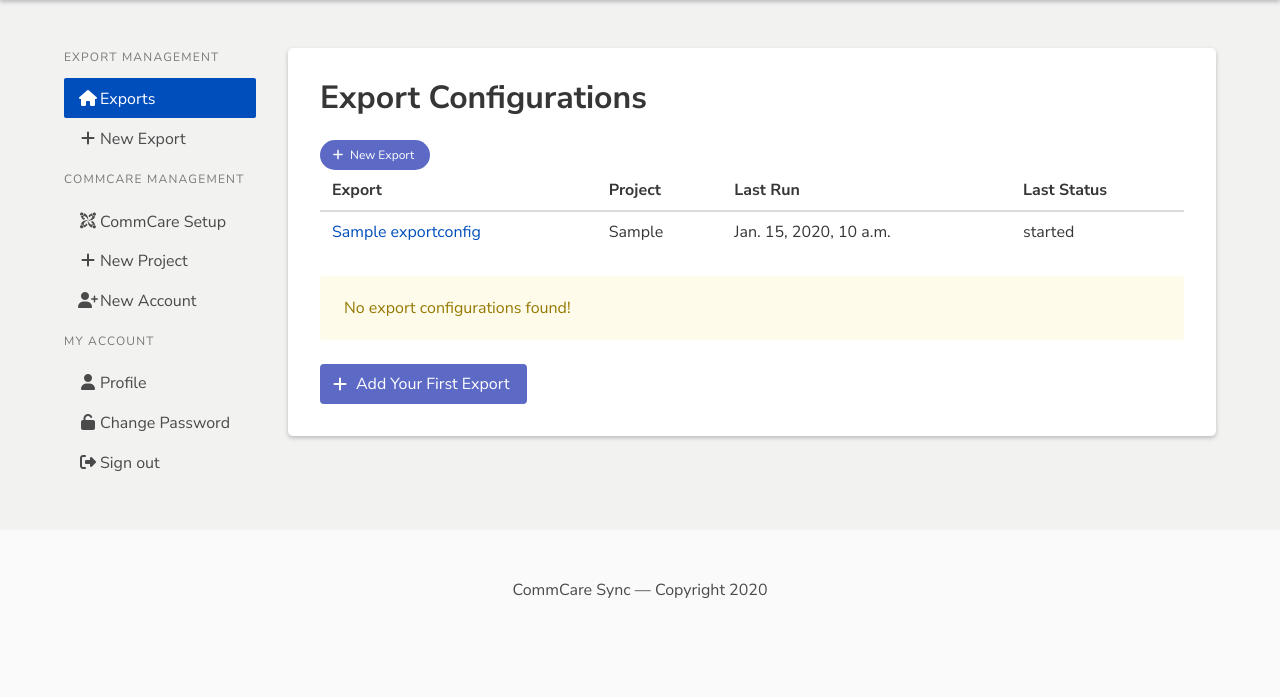
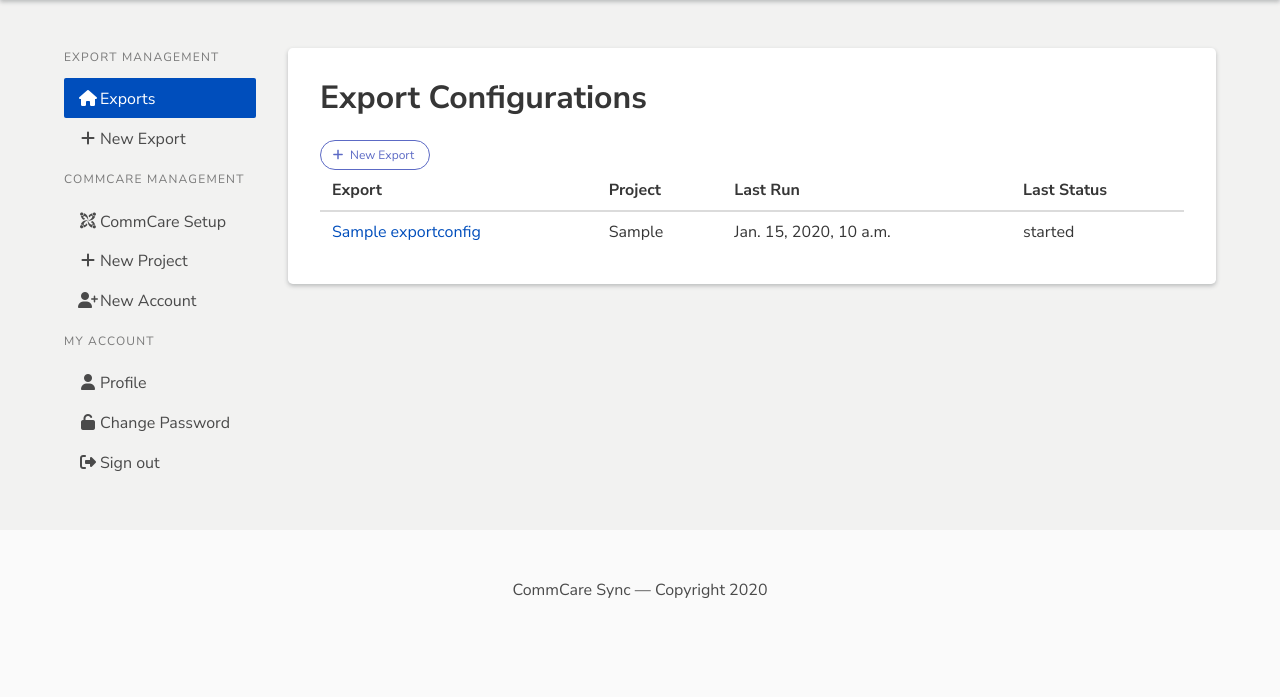
Before and after one commit to dimagi/commcare-sync, a Django app: page /exports/ in a window 1280 px wide. Shown: the part 52-749 px from the top of the page. Run offline with Django 3.2, Linux system fonts and the light colour scheme; a user stored in the database is signed in; tables that the repository leaves empty hold one stand-in row (values such as "Sample post"); grey boxes marked "Sample" are stand-in pictures; parts of the project's set-up code (start-up, migrations or seed data) failed here and were passed over; some libraries are stand-ins or nearby versions.

Commit message:
fix empty state bug, outline button

```diff
--- a/templates/exports/exports_home.html
+++ b/templates/exports/exports_home.html
@@ -3,7 +3,7 @@
 <section class="section app-card">
   <h1 class="title">Export Configurations</h1>
 {% if exports.exists %}
-  <a class="button is-primary is-rounded is-small" href="{% url 'exports:create_export_config' %}">
+  <a class="button is-primary is-rounded is-small is-outlined" href="{% url 'exports:create_export_config' %}">
     <span class="icon">
       <i class="fa fa-plus"></i>
     </span>
@@ -29,7 +29,7 @@
     {% endfor %}
     </tbody>
   </table>
-{% endif  %}
+{% else %}
   <section class="notification is-warning is-light">
     No export configurations found!
   </section>
@@ -39,5 +39,6 @@
     </span>
     <span>Add Your First Export</span>
   </a>
+{% endif  %}
 </section>
 {% endblock app %}
```
